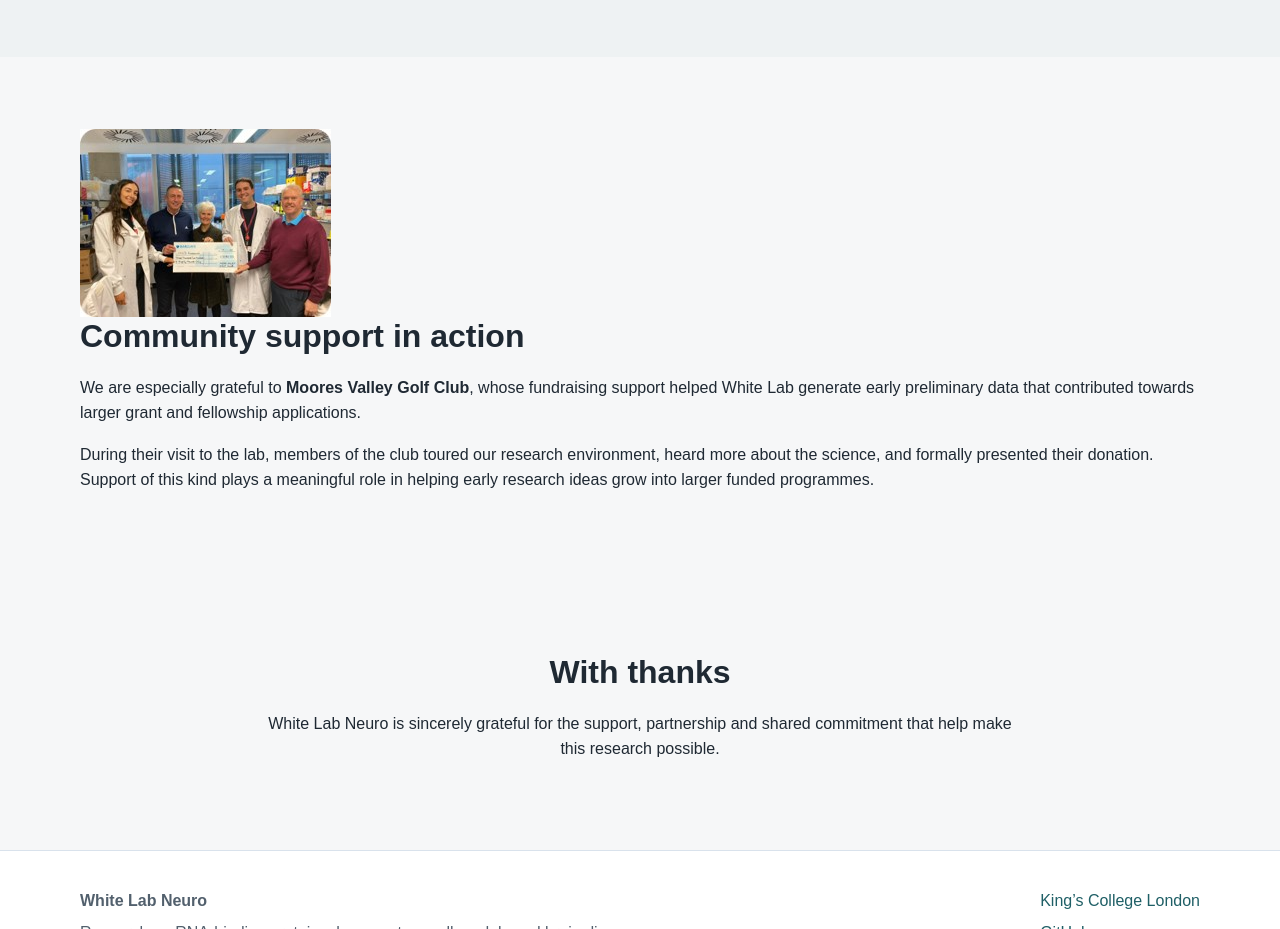
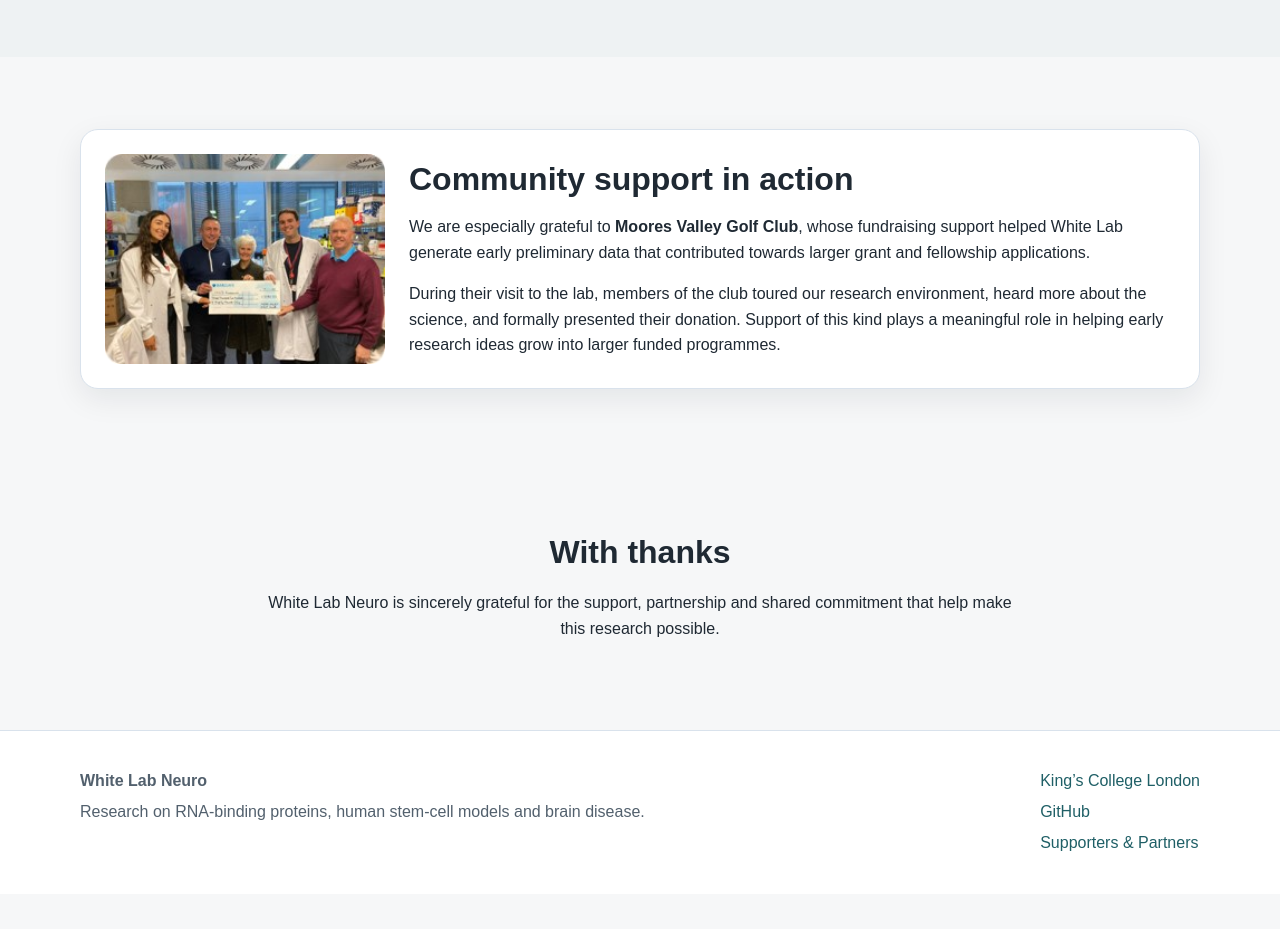
Before and after one commit to whitelabneuro/whitelabneuro.github.io, a plain HTML site: page supporters.html in a window 1280 px wide. Shown: the part 1820-2749 px from the top of the page. After the commit the page ends 2714 px from the top, so only its background shows below. Drawn offline with Linux system fonts and the light colour scheme.

Commit message:
Update style.css

```diff
--- a/style.css
+++ b/style.css
@@ -489,3 +489,36 @@ main .narrow p {
   object-fit: contain;
   margin: 0 auto;
 }
+
+.support-story {
+  display: grid;
+  grid-template-columns: 280px 1fr;
+  gap: 1.5rem;
+  align-items: center;
+  background: var(--surface);
+  border: 1px solid var(--border);
+  border-radius: var(--radius);
+  box-shadow: var(--shadow);
+  padding: 1.5rem;
+}
+
+.support-story-image img {
+  width: 100%;
+  height: auto;
+  border-radius: 14px;
+}
+
+.support-story-text h2 {
+  margin-top: 0;
+  margin-bottom: 0.8rem;
+}
+
+.support-story-text p:last-child {
+  margin-bottom: 0;
+}
+
+@media (max-width: 700px) {
+  .support-story {
+    grid-template-columns: 1fr;
+  }
+}
```
